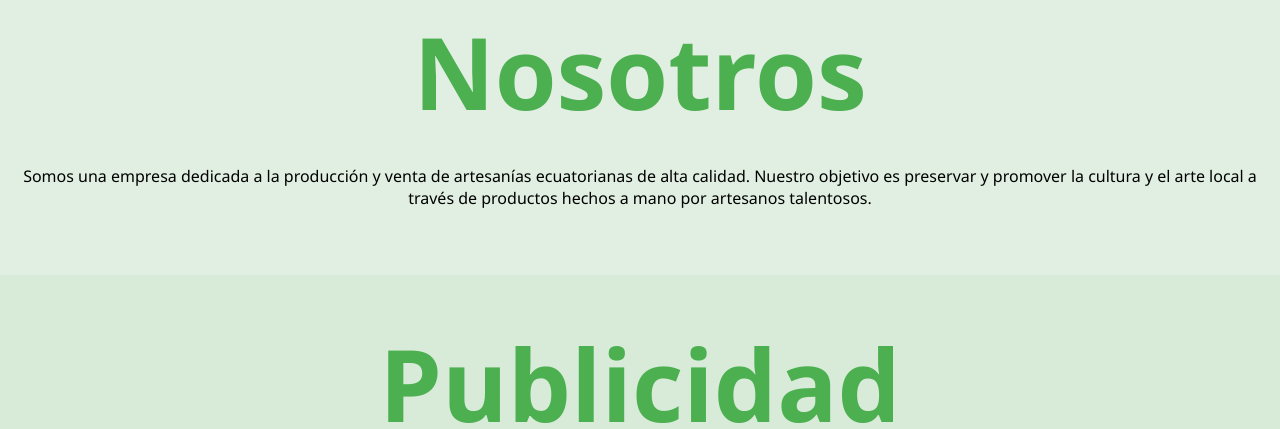
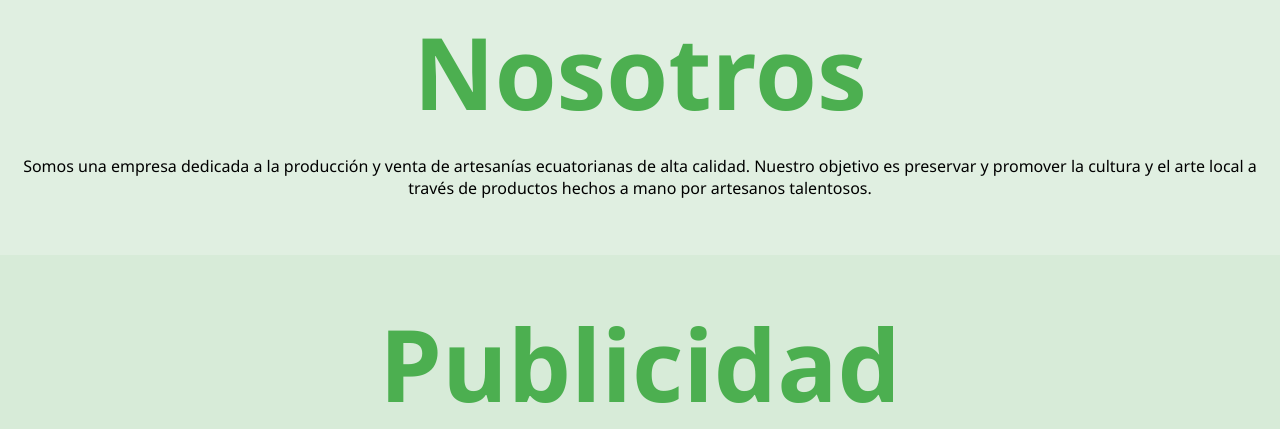
Before and after one commit to JohanMantilla/Proyecto_PaginaWeb_Usabilidad_JM, a plain HTML site: page index.html in a window 1280 px wide. Shown: the part 1450-1879 px from the top of the page. Drawn offline with Linux system fonts and the light colour scheme.

Commit message:
Update index.html

```diff
--- a/index.html
+++ b/index.html
@@ -177,7 +177,7 @@
 
         #Nosotros .container{
             width:100%;
-            padding: 10px 0px;
+            margin: opx;
             display: flex;
             justify-content: center;
             align-items: center;
```
